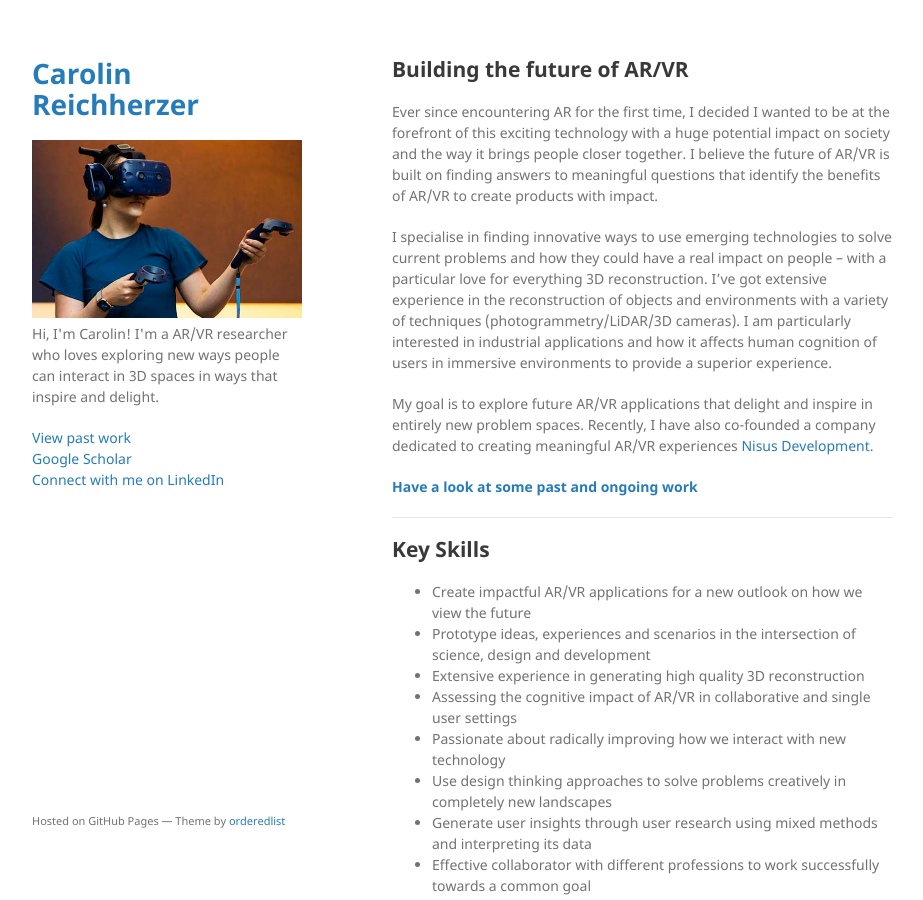
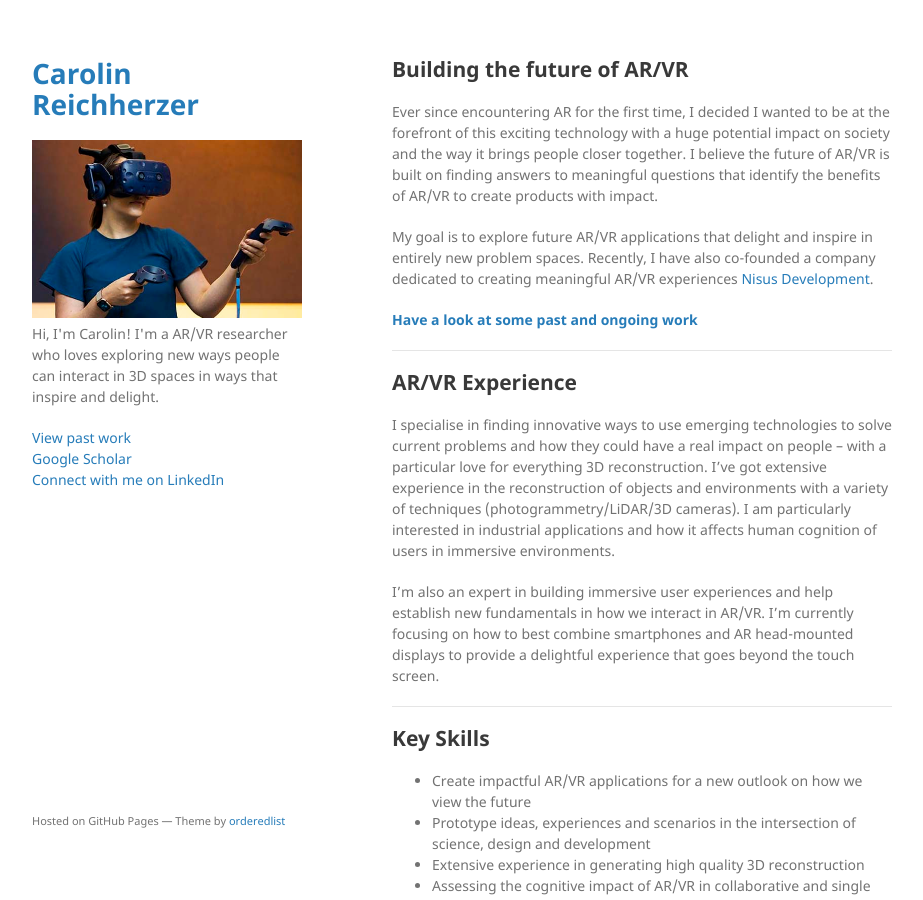
Before and after one commit to kiwicarolin/kiwicarolin.github.io, a Jekyll site: the page built from index.md, in a window 1280 px wide and 900 px high. Shown: the whole window, without its empty margins (178-1101 px from the left). Built offline with Jekyll 4.4.1, drawn with Linux system fonts in a browser that asks for light colours; our own code applies the rules of GitHub Pages for plain Markdown files; some of the changed text lies outside the part shown.

Commit message:
add experience section

```diff
--- a/index.md
+++ b/index.md
@@ -6,13 +6,19 @@ layout: default
 
 Ever since encountering AR for the first time, I decided I wanted to be at the forefront of this exciting technology with a huge potential impact on society and the way it brings people closer together. I believe the future of AR/VR is built on finding answers to meaningful questions that identify the benefits of AR/VR to create products with impact.
 
- I specialise in finding innovative ways to use emerging technologies to solve current problems and how they could have a real impact on people – with a particular love for everything 3D reconstruction. I've got extensive experience in the reconstruction of objects and environments with a variety of techniques (photogrammetry/LiDAR/3D cameras). I am particularly interested in industrial applications and how it affects human cognition of users in immersive environments to provide a superior experience.
-
  My goal is to explore future AR/VR applications that delight and inspire in entirely new problem spaces. Recently, I have also co-founded a company dedicated to creating meaningful AR/VR experiences [Nisus Development](https://www.nisus.dev/).
 
 **[Have a look at some past and ongoing work](./portfolio.html)**
 
 ***
+
+## AR/VR Experience
+
+ I specialise in finding innovative ways to use emerging technologies to solve current problems and how they could have a real impact on people – with a particular love for everything 3D reconstruction. I've got extensive experience in the reconstruction of objects and environments with a variety of techniques (photogrammetry/LiDAR/3D cameras). I am particularly interested in industrial applications and how it affects human cognition of users in immersive environments.
+
+ I'm also an expert in building immersive user experiences and help establish new fundamentals in how we interact in AR/VR. I'm currently focusing on how to best combine smartphones and AR head-mounted displays to provide a delightful experience that goes beyond the touch screen.
+
+ ***
 
 ## Key Skills
 
```
Also changed, not shown: other parts of index.md (+1 -6 lines).
